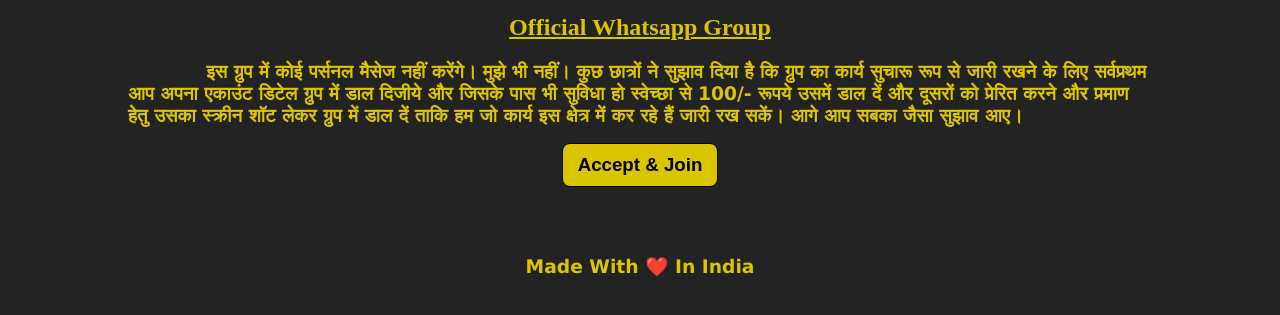
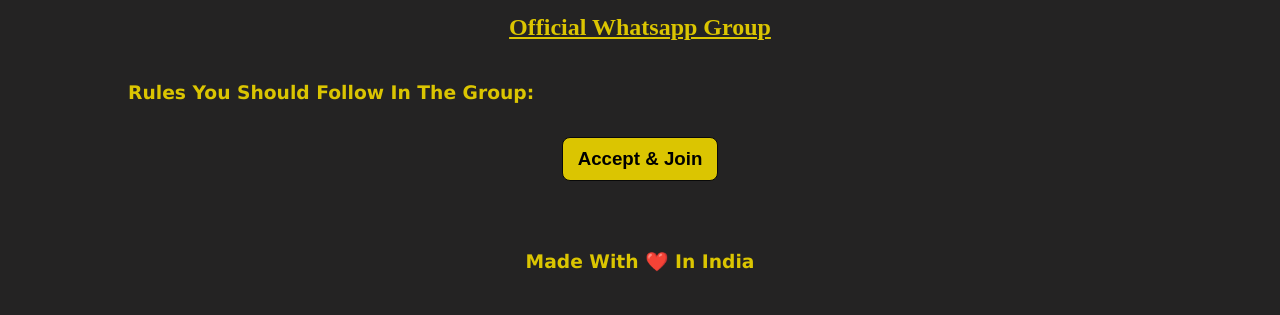
Before and after one commit to proud2indian/satyalok, a plain HTML site: page join.html in a window 1280 px wide. Shown: the part 123-438 px from the top of the page. Drawn offline with Linux system fonts and the light colour scheme.

Commit message:
Update join.html

```diff
--- a/join.html
+++ b/join.html
@@ -19,11 +19,7 @@
         <div class="back"><a href="index.html" class="link"><img src="home.png" class="back" style="width: 10vw"></a></div>
                <div class="content">
 
-                   <h3> <div class="rule">&nbsp; &nbsp; &nbsp; &nbsp; &nbsp; &nbsp; इस ग्रुप में कोई पर्सनल मैसेज नहीं करेंगे। मुझे भी नहीं। कुछ छात्रों ने सुझाव दिया है कि ग्रुप का
-                    कार्य सुचारू रूप से जारी रखने के लिए सर्वप्रथम आप अपना एकाउंट डिटेल ग्रुप में डाल दिजीये और जिसके
-                    पास भी सुविधा हो स्वेच्छा से 100/- रूपये उसमें डाल दें और दूसरों को प्रेरित करने और प्रमाण हेतु उसका
-                    स्क्रीन शॉट लेकर ग्रुप में डाल दें ताकि हम जो कार्य इस क्षेत्र में कर रहे हैं जारी रख सकें। आगे आप
-                    सबका जैसा सुझाव आए।</div>
+                   <h3> <div class="rule">&nbsp; &nbsp; &nbsp; &nbsp; &nbsp; &nbsp; <br>Rules You Should Follow In The Group:<p></div>
 
                     <div class="list"><a href="https://chat.whatsapp.com/KsQeiZwJIjkAyPWPTbsUMh" class="btn1">Accept & Join</a></div>
 
```
